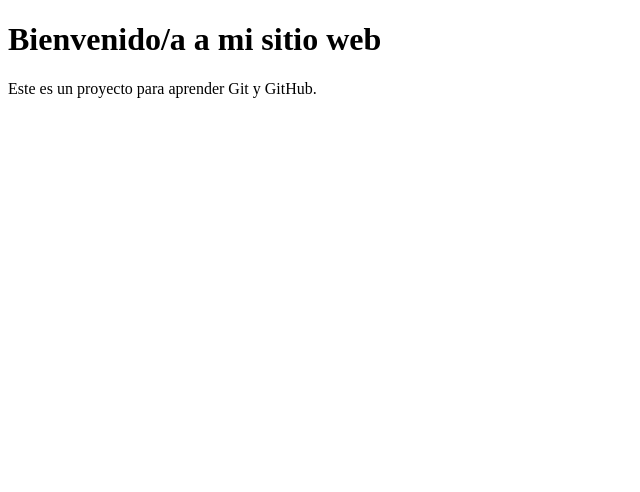
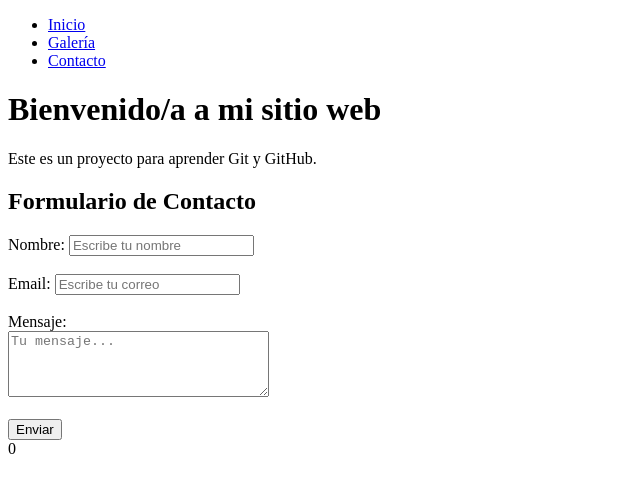
Before and after one commit to aa22wmedraoui32/proyecto-web-waeel, a plain HTML site: page index.html in a window 1280 px wide. Shown: the whole page, without its empty margins (0-640 px from the left). Drawn offline with Linux system fonts and the light colour scheme.

Commit message:
Añadir menú de navegación

```diff
--- a/index.html
+++ b/index.html
@@ -6,7 +6,29 @@
     <title>Mi Proyecto Web</title>
 </head>
 <body>
+	<nav>
+    <ul>
+        <li><a href="#inicio">Inicio</a></li>
+        <li><a href="#galeria">Galería</a></li>
+        <li><a href="#contacto">Contacto</a></li>
+    </ul>
+</nav>
     <h1>Bienvenido/a a mi sitio web</h1>
     <p>Este es un proyecto para aprender Git y GitHub.</p>
+	<section id="contacto">
+    <h2>Formulario de Contacto</h2>
+    <form>
+        <label>Nombre:</label>
+        <input type="text" name="nombre" placeholder="Escribe tu nombre"><br><br>
+
+        <label>Email:</label>
+        <input type="email" name="email" placeholder="Escribe tu correo"><br><br>
+
+        <label>Mensaje:</label><br>
+        <textarea name="mensaje" rows="4" cols="30" placeholder="Tu mensaje..."></textarea><br><br>
+
+        <button type="submit">Enviar</button>
+    </form>
+</section>0
 </body>
 </html>
```
